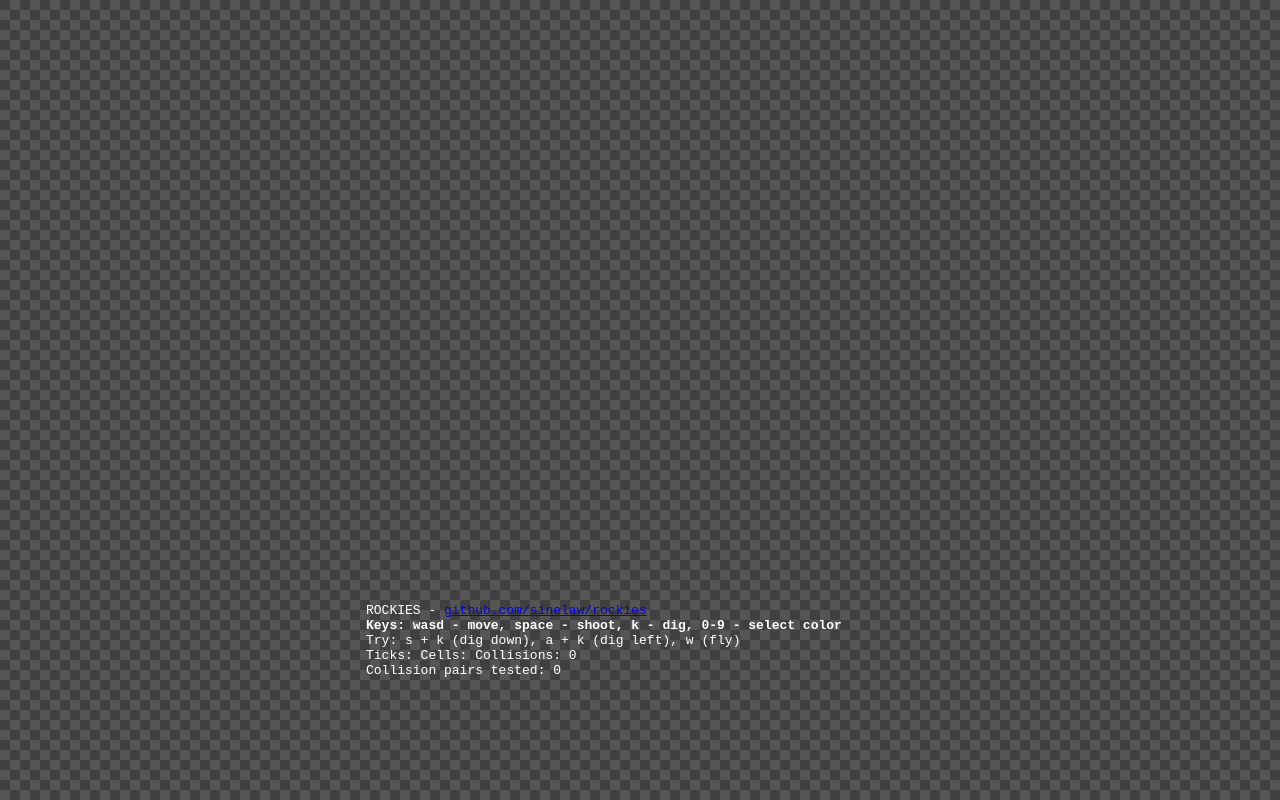
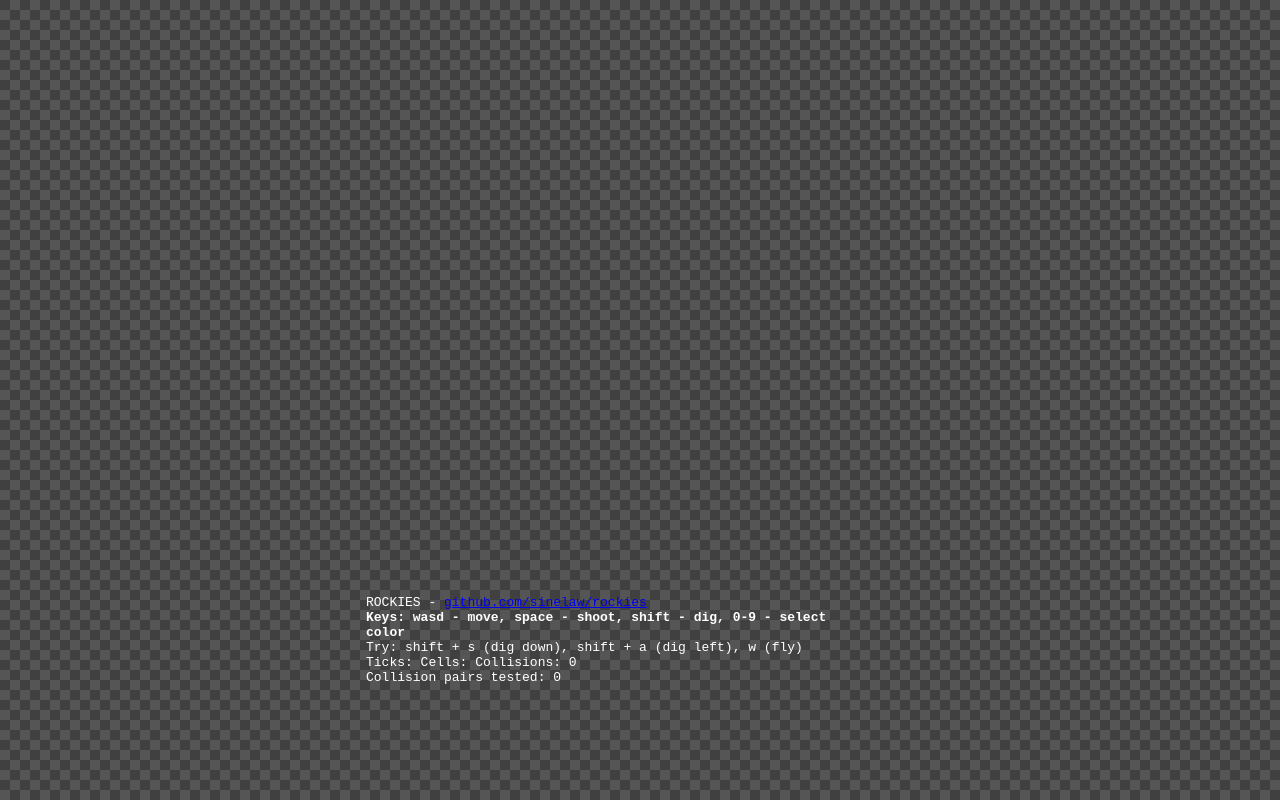
Before and after one commit to sinelaw/rockies, a website built with webpack: page www/index.html in a window 1280 px wide. Built offline with nearby package versions, Linux system fonts and the light colour scheme; what rockies would draw is missing.

Commit message:
update 'instructions'

```diff
--- a/www/index.html
+++ b/www/index.html
@@ -45,8 +45,8 @@
     <canvas id="the-canvas" style="width:100%"></canvas>
     <div style="justify-content: left; align-items: left;">
       <div>ROCKIES - <a href="https://github.com/sinelaw/rockies/">github.com/sinelaw/rockies</a></div>
-      <div><strong>Keys: wasd - move, space - shoot, k - dig, 0-9 - select color</strong></div>
-      <div>Try: s + k (dig down), a + k (dig left), w (fly)</div>
+      <div><strong>Keys: wasd - move, space - shoot, shift - dig, 0-9 - select color</strong></div>
+      <div>Try: shift + s (dig down), shift + a (dig left), w (fly)</div>
       <div>Ticks: <span id="ticks"></span> Cells: <span id="cells-count"></span> Collisions: <span
           id="collisions-count"></span></div>
       <div>Collision pairs tested: <span id="collision-pairs-tested"></span></div>
```
